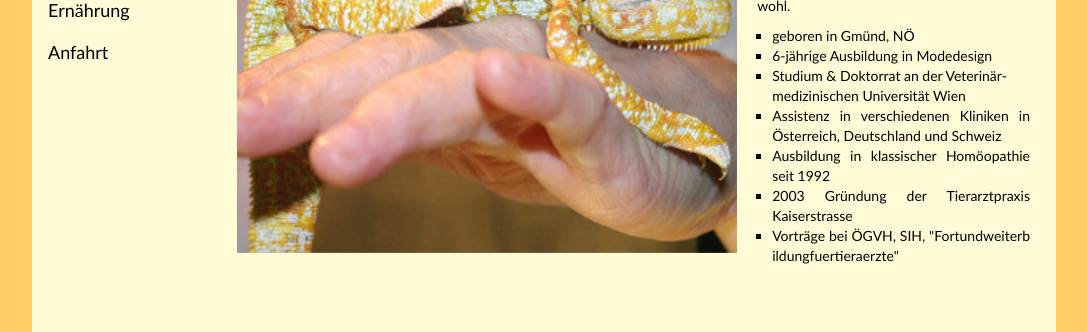
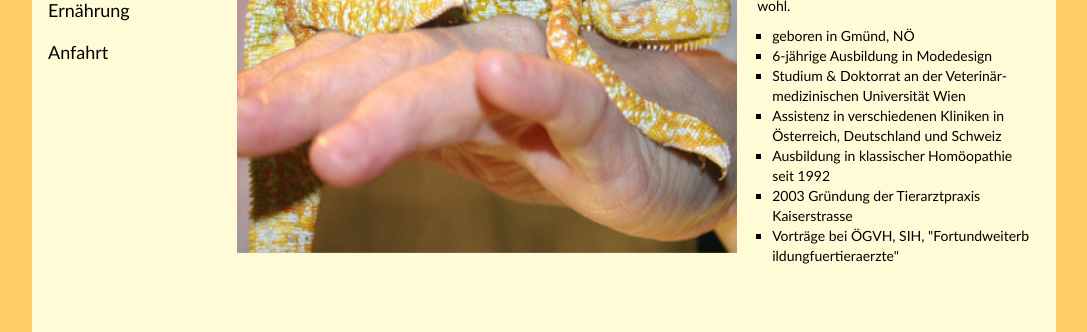
Before and after one commit to richardtraindl/tierarztpraxis-kaiserstrasse.at, a Jekyll site: the page built from team.html, in a window 1280 px wide. Shown: the part 380-712 px from the top of the page, without its empty margins (96-1183 px from the left). Built offline with Jekyll 4.4.1, drawn with Linux system fonts in a browser that asks for light colours.

Commit message:
Update desktop3.css

```diff
--- a/styles/desktop3.css
+++ b/styles/desktop3.css
@@ -178,3 +178,7 @@ img {
 	width: 100%;
 	display: block;
 }
+
+article#team ul, li {
+	text-align: left;
+}
```
